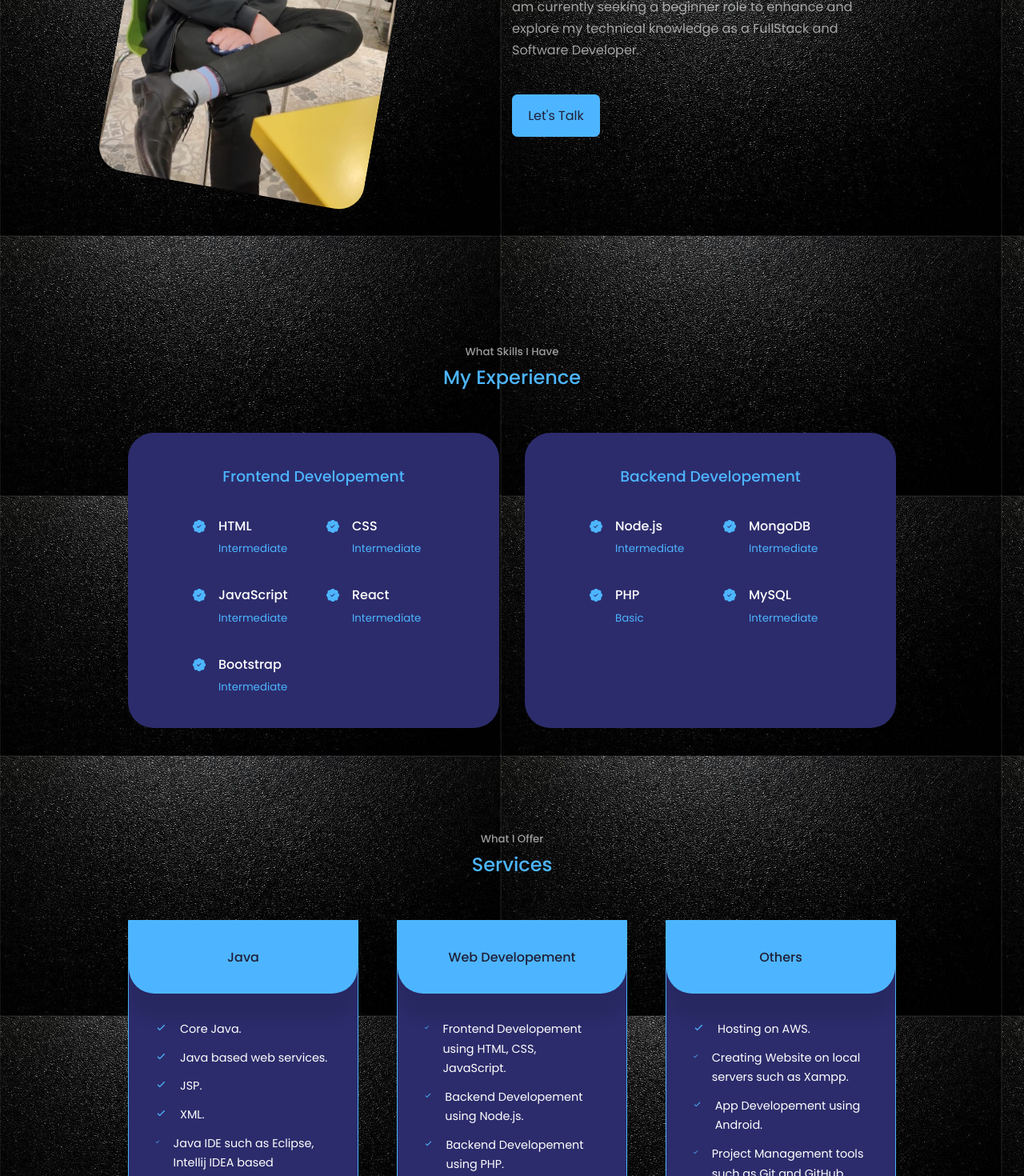
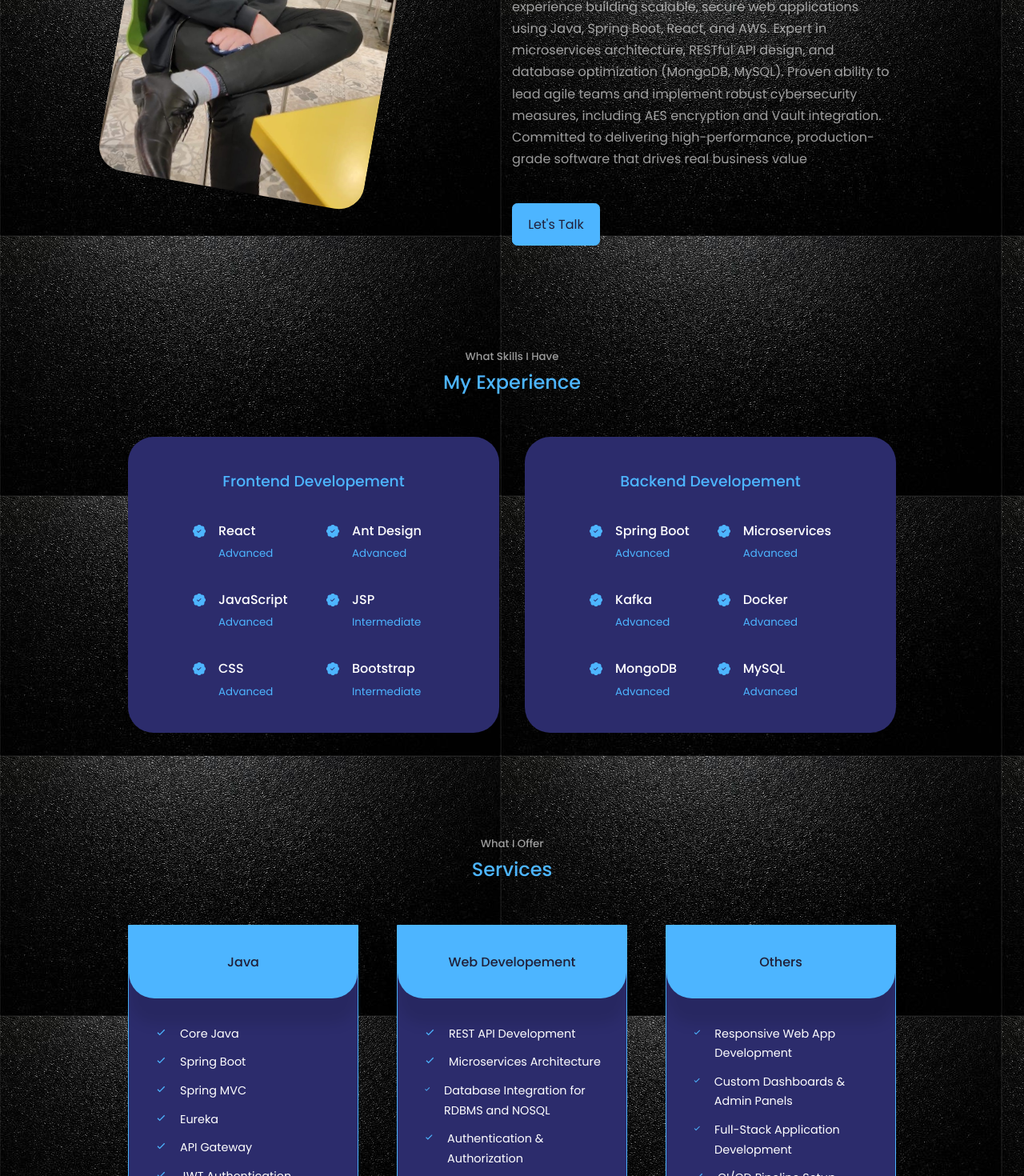
Before and after one commit to AbhishekTripathi007/Abhishek-Portfolio, a React (Create React App) app: page / in a window 1280 px wide. Shown: the part 1330-2800 px from the top of the page at 80% size. Built offline with nearby package versions, Linux system fonts and the light colour scheme; a web font is replaced by a local one.

Commit message:
Updating the latest information about me

```diff
--- a/src/components/about/About.jsx
+++ b/src/components/about/About.jsx
@@ -1,14 +1,13 @@
-import React from 'react'
-import './about.css'
-import ME from '../../assets/aboutme.jpg'
-import { FaAward } from 'react-icons/fa'
-import { FiUsers } from 'react-icons/fi'
-import { VscFolderLibrary } from 'react-icons/vsc'
-
+import React from "react";
+import "./about.css";
+import ME from "../../assets/aboutme.jpg";
+import { FaAward } from "react-icons/fa";
+import { FiUsers } from "react-icons/fi";
+import { VscFolderLibrary } from "react-icons/vsc";
 
 export const About = () => {
   return (
-    <section id='about'>
+    <section id="about">
       <h5>Get to Know</h5>
       <h2>About Me</h2>
 
@@ -21,39 +20,44 @@ export const About = () => {
 
         <div className="about_content ">
           <div className="about_cards">
-            <article className='about_card'>
-              <FaAward className='about-icon' />
+            <article className="about_card">
+              <FaAward className="about-icon" />
               <h5>Experience</h5>
 
-              <small>Freshers</small>
-
+              <small>Fullstack</small>
             </article>
 
-            <article className='about_card'>
-              <FiUsers className='about-icon' />
+            <article className="about_card">
+              <FiUsers className="about-icon" />
               <h5>Clients</h5>
 
-              <small>None for Now</small>
-
+              <small>5+</small>
             </article>
 
-            <article className='about_card'>
-              <VscFolderLibrary className='about-icon' />
+            <article className="about_card">
+              <VscFolderLibrary className="about-icon" />
               <h5>Projects</h5>
 
               <small>5+</small>
-
             </article>
-
           </div>
           <p>
-            Hello, I am Abhishek Tripathi a B.Tech(C.S.E) 2021 passout. I am currently seeking a beginner role to enhance and explore my technical knowledge as a FullStack and Software Developer.
+            Results-oriented Full Stack Developer with 3+ years of experience
+            building scalable, secure web applications using Java, Spring Boot,
+            React, and AWS. Expert in microservices architecture, RESTful API
+            design, and database optimization (MongoDB, MySQL). Proven ability
+            to lead agile teams and implement robust cybersecurity measures,
+            including AES encryption and Vault integration. Committed to
+            delivering high-performance, production-grade software that drives
+            real business value
           </p>
-          <a href="#contact" className='btn btn-primary'>Let's Talk</a>
+          <a href="#contact" className="btn btn-primary">
+            Let's Talk
+          </a>
         </div>
       </div>
     </section>
-  )
-}
+  );
+};
 
-export default About
+export default About;
--- a/src/components/experience/Expereince.jsx
+++ b/src/components/experience/Expereince.jsx
@@ -1,68 +1,67 @@
-import React from 'react'
-import './experience.css'
-import { BsPatchCheckFill } from 'react-icons/bs'
-
+import React from "react";
+import "./experience.css";
+import { BsPatchCheckFill } from "react-icons/bs";
 
 export const Expereince = () => {
   return (
-    <section id='experience'>
-      <h5>
-        What Skills I Have
-      </h5>
+    <section id="experience">
+      <h5>What Skills I Have</h5>
       <h2>My Experience</h2>
 
       <div className="container experience_container">
-
         {/* Fronend Strats here */}
 
         <div className="experience_frontend">
-
           <h3>Frontend Developement</h3>
           <div className="experience_content">
-
-            <article className='experience_details'>
-              <BsPatchCheckFill className='experience_details-icons'/>
+            <article className="experience_details">
+              <BsPatchCheckFill className="experience_details-icons" />
               <div>
-              <h4>HTML</h4>
-              <small className='text-light'>Intermediate</small>
-              </div>
-
-            </article>
-
-            <article className='experience_details'>
-              <BsPatchCheckFill className='experience_details-icons'/>
-              <div>
-              <h4>CSS</h4>
-              <small className='text-light'>Intermediate</small>
+                <h4>React</h4>
+                <small className="text-light">Advanced</small>
               </div>
             </article>
 
-            <article className='experience_details'>
-              <BsPatchCheckFill className='experience_details-icons'/>
+            <article className="experience_details">
+              <BsPatchCheckFill className="experience_details-icons" />
               <div>
-              <h4>JavaScript</h4>
-              <small className='text-light'>Intermediate</small>
+                <h4>Ant Design</h4>
+                <small className="text-light">Advanced</small>
               </div>
             </article>
 
-            <article className='experience_details'>
-              <BsPatchCheckFill className='experience_details-icons'/>
+            <article className="experience_details">
+              <BsPatchCheckFill className="experience_details-icons" />
               <div>
-              <h4>React</h4>
-              <small className='text-light'>Intermediate</small>
+                <h4>JavaScript</h4>
+                <small className="text-light">Advanced</small>
               </div>
             </article>
 
-            <article className='experience_details'>
-              <BsPatchCheckFill className='experience_details-icons'/>
+            <article className="experience_details">
+              <BsPatchCheckFill className="experience_details-icons" />
               <div>
-              <h4>Bootstrap</h4>
-              <small className='text-light'>Intermediate</small>
+                <h4>JSP</h4>
+                <small className="text-light">Intermediate</small>
               </div>
             </article>
 
+            <article className="experience_details">
+              <BsPatchCheckFill className="experience_details-icons" />
+              <div>
+                <h4>CSS</h4>
+                <small className="text-light">Advanced</small>
+              </div>
+            </article>
+
+            <article className="experience_details">
+              <BsPatchCheckFill className="experience_details-icons" />
+              <div>
+                <h4>Bootstrap</h4>
+                <small className="text-light">Intermediate</small>
+              </div>
+            </article>
           </div>
-
         </div>
 
         {/* Backend Starts Here */}
@@ -70,46 +69,57 @@ export const Expereince = () => {
         <div className="experience_backend">
           <h3>Backend Developement</h3>
           <div className="experience_content">
-
-            <article className='experience_details'>
-              <BsPatchCheckFill className='experience_details-icons'/>
+            <article className="experience_details">
+              <BsPatchCheckFill className="experience_details-icons" />
               <div>
-              <h4>Node.js</h4>
-              <small className='text-light'>Intermediate</small>
+                <h4>Spring Boot</h4>
+                <small className="text-light">Advanced</small>
               </div>
             </article>
 
-            <article className='experience_details'>
-              <BsPatchCheckFill className='experience_details-icons'/>
+            <article className="experience_details">
+              <BsPatchCheckFill className="experience_details-icons" />
               <div>
-              <h4>MongoDB</h4>
-              <small className='text-light'>Intermediate</small>
+                <h4>Microservices</h4>
+                <small className="text-light">Advanced</small>
               </div>
             </article>
 
-            <article className='experience_details'>
-              <BsPatchCheckFill className='experience_details-icons'/>
+            <article className="experience_details">
+              <BsPatchCheckFill className="experience_details-icons" />
               <div>
-              <h4>PHP</h4>
-              <small className='text-light'>Basic</small>
+                <h4>Kafka</h4>
+                <small className="text-light">Advanced</small>
               </div>
             </article>
 
-            <article className='experience_details'>
-              <BsPatchCheckFill className='experience_details-icons'/>
+            <article className="experience_details">
+              <BsPatchCheckFill className="experience_details-icons" />
               <div>
-              <h4>MySQL</h4>
-              <small className='text-light'>Intermediate</small>
+                <h4>Docker</h4>
+                <small className="text-light">Advanced</small>
               </div>
             </article>
 
+            <article className="experience_details">
+              <BsPatchCheckFill className="experience_details-icons" />
+              <div>
+                <h4>MongoDB</h4>
+                <small className="text-light">Advanced</small>
+              </div>
+            </article>
+
+            <article className="experience_details">
+              <BsPatchCheckFill className="experience_details-icons" />
+              <div>
+                <h4>MySQL</h4>
+                <small className="text-light">Advanced</small>
+              </div>
+            </article>
           </div>
-
         </div>
-
       </div>
-
     </section>
-  )
-}
-export default Expereince
+  );
+};
+export default Expereince;
--- a/src/components/header/Header.jsx
+++ b/src/components/header/Header.jsx
@@ -12,7 +12,7 @@ export const Header = () => {
         <h5>Hello I'm</h5>
         <h1>Abhishek Tripathi</h1>
         <h5 className="text-light">
-          Fullstack Developer
+          Senior Software Engineer - Java Fullstack Developer
         </h5>
         <CTA />
 
--- a/src/components/services/Services.jsx
+++ b/src/components/services/Services.jsx
@@ -1,137 +1,138 @@
-import React from 'react'
-import './services.css'
-import {BiCheck} from 'react-icons/bi'
+import React from "react";
+import "./services.css";
+import { BiCheck } from "react-icons/bi";
 
 export const Service = () => {
   return (
     <section id="services">
-
-      <h5>
-        What I Offer
-      </h5>
-      <h2>
-        Services
-      </h2>
+      <h5>What I Offer</h5>
+      <h2>Services</h2>
 
       <div className="container services_container">
         <article className="service">
           <div className="service_head">
-            <h3>
-              Java
-            </h3>
+            <h3>Java</h3>
           </div>
 
           <ul className="service_list">
             <li>
-            <BiCheck className='service_list-icon' />
-            <p>Core Java.</p>
+              <BiCheck className="service_list-icon" />
+              <p>Core Java</p>
             </li>
             <li>
-            <BiCheck className='service_list-icon' />
-            <p>Java based web services.</p>
+              <BiCheck className="service_list-icon" />
+              <p>Spring Boot</p>
             </li>
             <li>
-            <BiCheck className='service_list-icon' />
-            <p>JSP.</p>
+              <BiCheck className="service_list-icon" />
+              <p>Spring MVC</p>
             </li>
             <li>
-            <BiCheck className='service_list-icon' />
-            <p>XML.</p>
+              <BiCheck className="service_list-icon" />
+              <p>Eureka</p>
             </li>
             <li>
-            <BiCheck className='service_list-icon' />
-            <p>Java IDE such as Eclipse, Intellij IDEA based Developement.</p>
+              <BiCheck className="service_list-icon" />
+              <p>API Gateway</p>
             </li>
             <li>
-            <BiCheck className='service_list-icon' />
-            <p>Relational Database, SQL.</p>
+              <BiCheck className="service_list-icon" />
+              <p>JWT Authentication</p>
             </li>
-
+            <li>
+              <BiCheck className="service_list-icon" />
+              <p>Spring Data</p>
+            </li>
           </ul>
           {/* End of Java */}
         </article>
 
         <article className="service">
           <div className="service_head">
-            <h3>
-              Web Developement
-            </h3>
+            <h3>Web Developement</h3>
           </div>
 
           <ul className="service_list">
             <li>
-            <BiCheck className='service_list-icon' />
-            <p>Frontend Developement using HTML, CSS, JavaScript.</p>
+              <BiCheck className="service_list-icon" />
+              <p>REST API Development</p>
             </li>
             <li>
-            <BiCheck className='service_list-icon' />
-            <p>Backend Developement using Node.js.</p>
+              <BiCheck className="service_list-icon" />
+              <p>Microservices Architecture</p>
             </li>
             <li>
-            <BiCheck className='service_list-icon' />
-            <p>Backend Developement using PHP.</p>
+              <BiCheck className="service_list-icon" />
+              <p>Database Integration for RDBMS and NOSQL</p>
             </li>
             <li>
-            <BiCheck className='service_list-icon' />
-            <p>Frontend Scripting using React.js.</p>
+              <BiCheck className="service_list-icon" />
+              <p>Authentication & Authorization</p>
             </li>
             <li>
-            <BiCheck className='service_list-icon' />
-            <p>Deployment of React website using AWS Amplify.</p>
+              <BiCheck className="service_list-icon" />
+              <p>API Gateway & Service Discovery</p>
             </li>
             <li>
-            <BiCheck className='service_list-icon' />
-            <p>Responsive Web Designing using CSS.</p>
+              <BiCheck className="service_list-icon" />
+              <p>Containerization & Deployment</p>
             </li>
             <li>
-            <BiCheck className='service_list-icon' />
-            <p>Database management using phpmyadmin.</p>
+              <BiCheck className="service_list-icon" />
+              <p>Legacy Application Migration</p>
             </li>
-
+            <li>
+              <BiCheck className="service_list-icon" />
+              <p>Cybersecurity Implementation</p>
+            </li>
           </ul>
           {/* End of WebDevlopement */}
         </article>
 
         <article className="service">
           <div className="service_head">
-            <h3>
-              Others
-            </h3>
+            <h3>Others</h3>
           </div>
 
           <ul className="service_list">
             <li>
-            <BiCheck className='service_list-icon' />
-            <p>Hosting on AWS.</p>
+              <BiCheck className="service_list-icon" />
+              <p>Responsive Web App Development</p>
             </li>
             <li>
-            <BiCheck className='service_list-icon' />
-            <p>Creating Website on local servers such as Xampp.</p>
+              <BiCheck className="service_list-icon" />
+              <p>Custom Dashboards & Admin Panels</p>
             </li>
             <li>
-            <BiCheck className='service_list-icon' />
-            <p>App Developement using Android.</p>
+              <BiCheck className="service_list-icon" />
+              <p>Full-Stack Application Development</p>
             </li>
             <li>
-            <BiCheck className='service_list-icon' />
-            <p>Project Management tools such as Git and GitHub.</p>
+              <BiCheck className="service_list-icon" />
+              <p>CI/CD Pipeline Setup</p>
             </li>
             <li>
-            <BiCheck className='service_list-icon' />
-            <p>Non Relational Database Management using MongoDB.</p>
+              <BiCheck className="service_list-icon" />
+              <p>Dockerization of Applications</p>
             </li>
             <li>
-            <BiCheck className='service_list-icon' />
-            <p>Relational Database Management System using MySQL.</p>
+              <BiCheck className="service_list-icon" />
+              <p>MySQL and MongoDB Database Setup & Optimization</p>
             </li>
-
+            <li>
+              <BiCheck className="service_list-icon" />
+              <p>MySQL and MongoDB Database Setup & Optimization</p>
+            </li>
+            <li>
+              <BiCheck className="service_list-icon" />
+              <p>Documentation</p>
+            </li>
           </ul>
           {/* End of Others */}
         </article>
       </div>
+    </section>
+  );
+};
 
-    </section>
-  )
-}
-
-export default Service
+export default Service;
```
Also changed, not shown: 1 other file (tests, documents, lock files or other folders).
